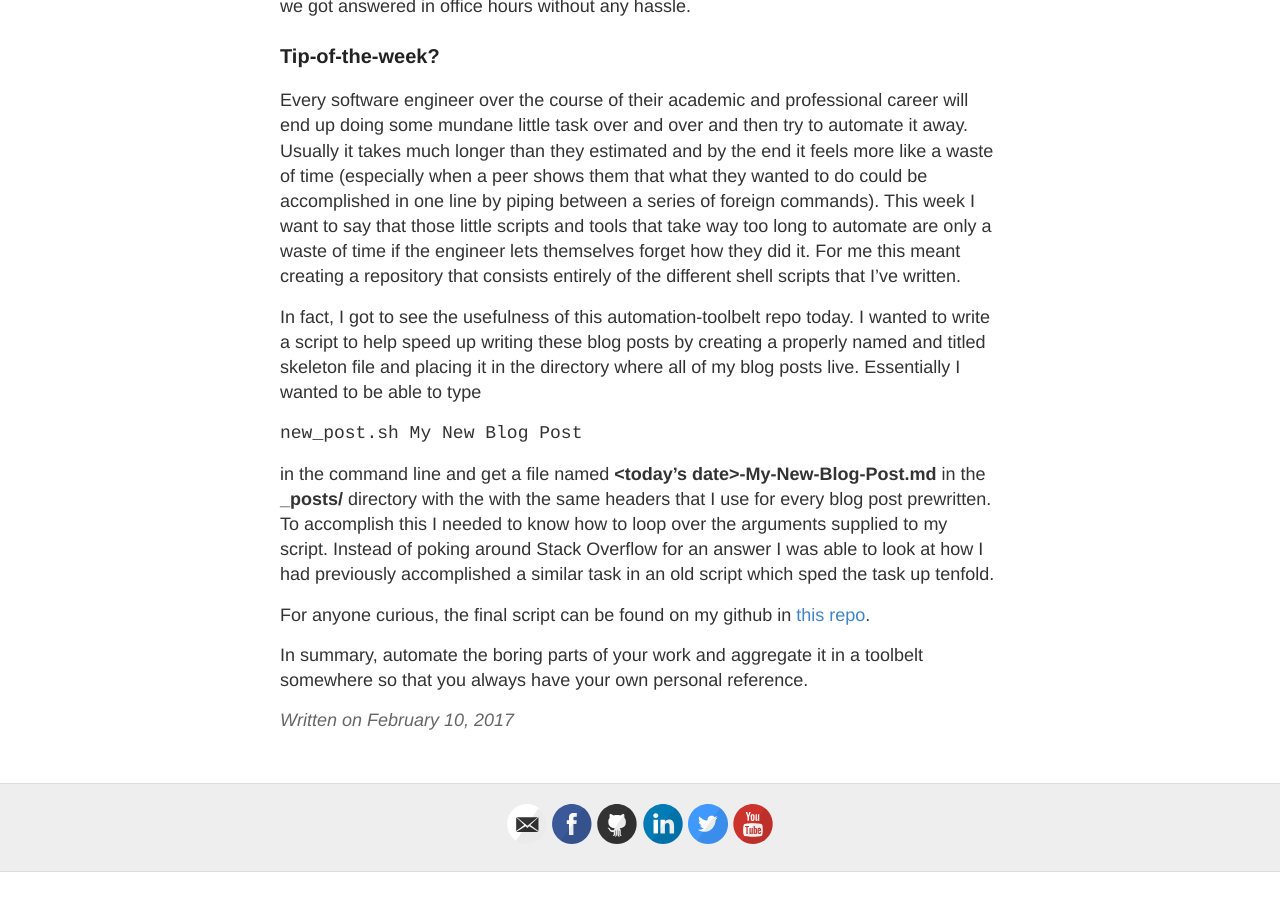
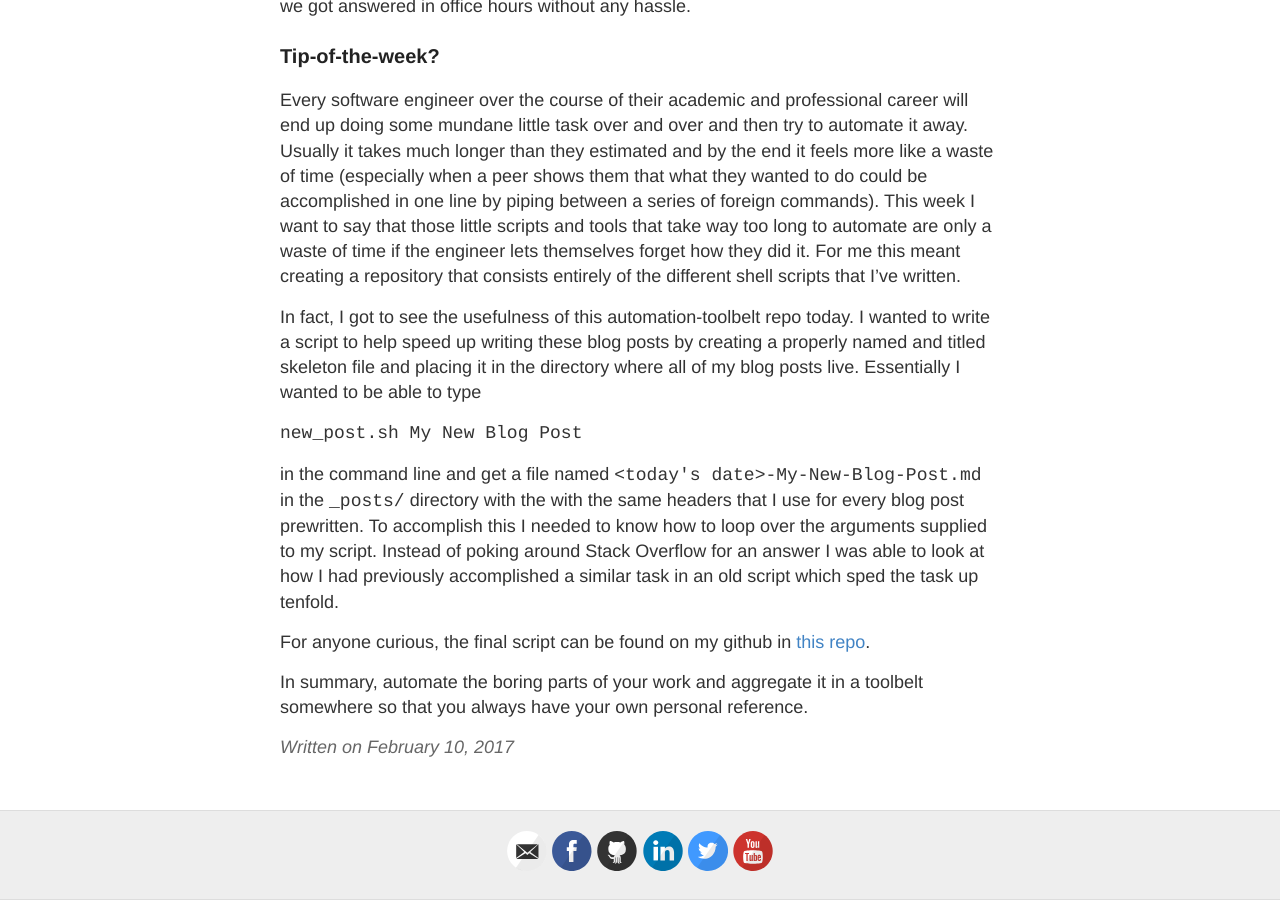
Before and after one commit to scottnm/SWE-Blog, a Jekyll site: the page built from _posts/2017-02-10-Xtreme-Netflix.md, in a window 1280 px wide and 900 px high, scrolled down 1453 px. Built offline with Jekyll 4.4.1, drawn with Linux system fonts in a browser that asks for light colours; before the commit the page ends 2325 px from its top, so only the background shows below that.

Commit message:
fixing filename emph

```diff
--- a/_posts/2017-02-10-Xtreme-Netflix.md
+++ b/_posts/2017-02-10-Xtreme-Netflix.md
@@ -52,7 +52,7 @@ of my blog posts live. Essentially I wanted to be able to type
 
 `new_post.sh My New Blog Post`
 
-in the command line and get a file named **<today's date>-My-New-Blog-Post.md** in the **_posts/** directory with the
+in the command line and get a file named `<today's date>-My-New-Blog-Post.md` in the `_posts/` directory with the
 with the same headers that I use for every blog post prewritten. To accomplish this I needed to know how to loop over
 the arguments supplied to my script. Instead of poking around Stack Overflow for an answer I was able to look at how I
 had previously accomplished a similar task in an old script which sped the task up tenfold.
```
